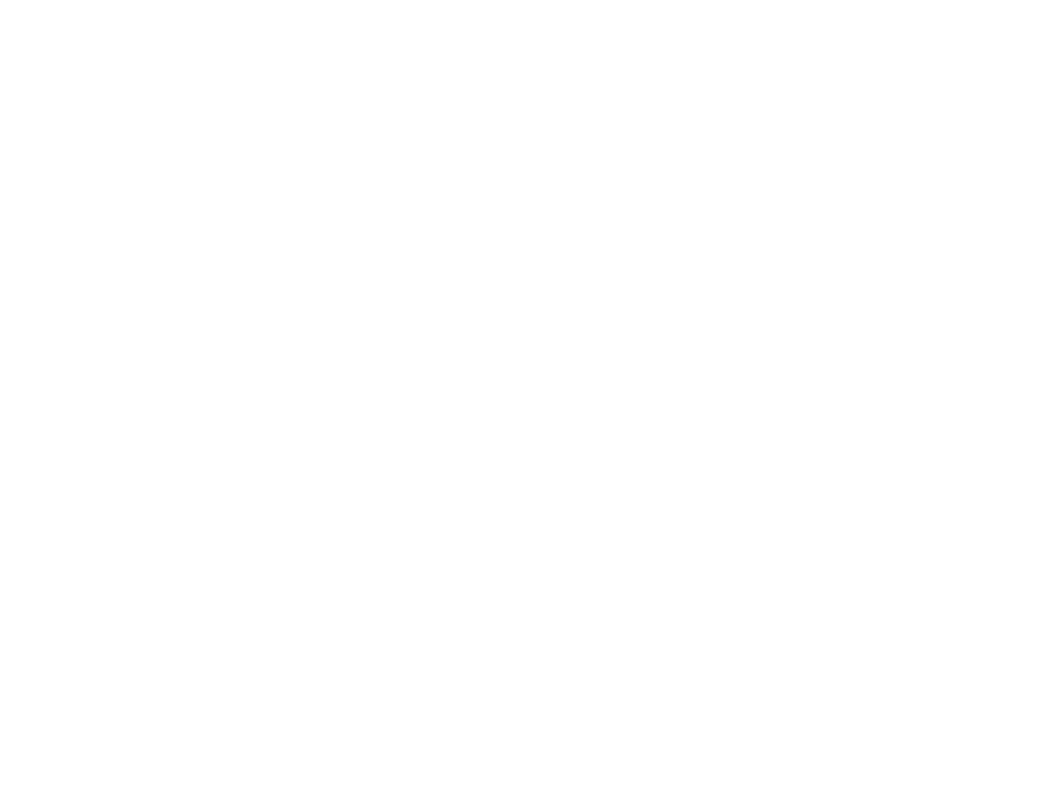
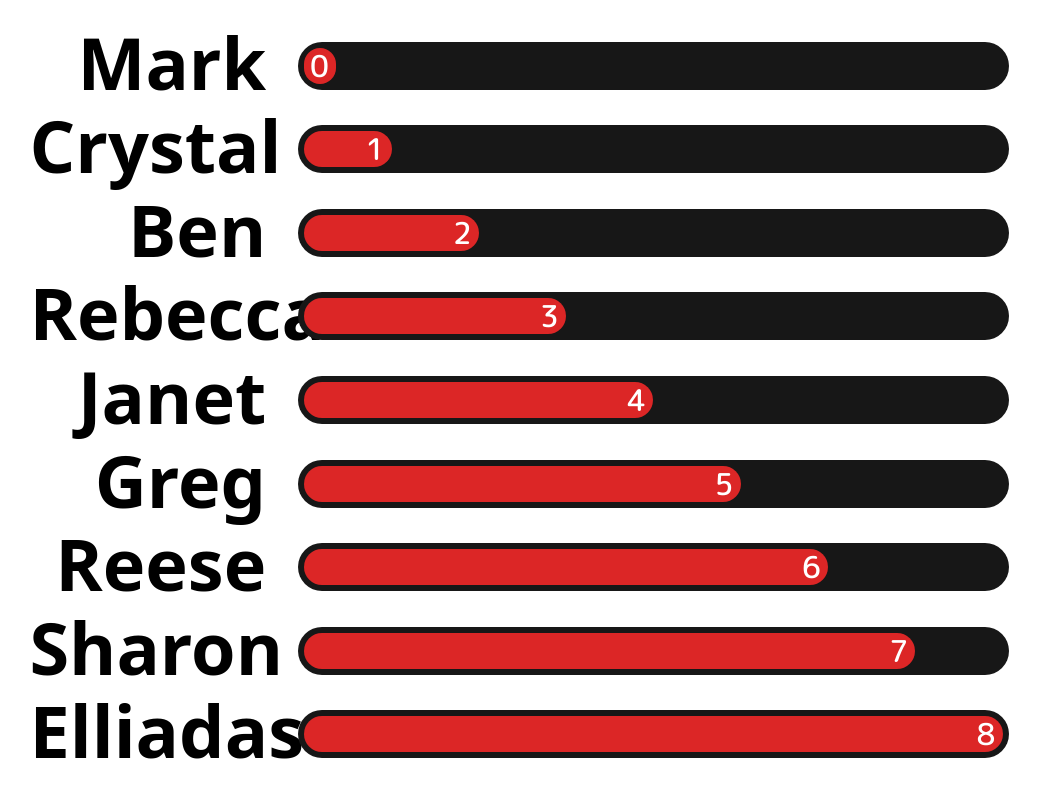
Before and after one commit to ncovercash/scoreboard, a React (Create React App) app: page / in a window 1280 px wide. Shown: the whole page, without its empty margins (121-1161 px from the left). Built offline with nearby package versions, Linux system fonts and the light colour scheme; a web font is replaced by a local one.

Commit message:
Add base scoreboard components

```diff
--- a/src/App.tsx
+++ b/src/App.tsx
@@ -2,7 +2,7 @@
 
 export default function App() {
   return (
-    <div className="App p-6">
+    <div className="App py-6 px-12 h-screen">
       <Scoreboard />
     </div>
   );
--- /dev/null
+++ b/src/ScoreBar.tsx
@@ -0,0 +1,29 @@
+import { FunctionComponent } from "react";
+
+interface Props {
+  score: number;
+  maxScore: number;
+}
+
+const ScoreBar: FunctionComponent<Props> = (props: Props) => {
+  return (
+    <div className="h-12 w-full rounded-full bg-neutral-900">
+      <div
+        className="h-9 ml-1.5 mt-1.5 rounded-full bg-red-600 flex items-center justify-end"
+        style={{
+          minWidth: "2rem",
+          width: `calc(calc(100% - 0.75rem) * ${props.score / props.maxScore})`,
+        }}
+      >
+        <p
+          className="text-white font-round font-medium text-3xl"
+          style={{ paddingRight: "0.45rem" }}
+        >
+          {props.score}
+        </p>
+      </div>
+    </div>
+  );
+};
+
+export default ScoreBar;
--- a/src/Scoreboard.tsx
+++ b/src/Scoreboard.tsx
@@ -1,3 +1,17 @@
+import ScoreboardRow from "./ScoreboardRow";
+
 export default function Scoreboard() {
-  return <div />;
+  return (
+    <div className="flex flex-col h-full">
+      <ScoreboardRow playerName="Mark" score={0} maxScore={8} />
+      <ScoreboardRow playerName="Crystal" score={1} maxScore={8} />
+      <ScoreboardRow playerName="Ben" score={2} maxScore={8} />
+      <ScoreboardRow playerName="Rebecca" score={3} maxScore={8} />
+      <ScoreboardRow playerName="Janet" score={4} maxScore={8} />
+      <ScoreboardRow playerName="Greg" score={5} maxScore={8} />
+      <ScoreboardRow playerName="Reese" score={6} maxScore={8} />
+      <ScoreboardRow playerName="Sharon" score={7} maxScore={8} />
+      <ScoreboardRow playerName="Elliadas" score={8} maxScore={8} />
+    </div>
+  );
 }
--- /dev/null
+++ b/src/ScoreboardRow.tsx
@@ -0,0 +1,43 @@
+import { FunctionComponent } from "react";
+import ScoreBar from "./ScoreBar";
+
+interface Props {
+  playerName: string;
+  score: number;
+  maxScore: number;
+  highlight?: number;
+}
+
+export const highlights = [
+  "bg-transparent",
+  "bg-red-300",
+  "bg-orange-300",
+  "bg-lime-300",
+  "bg-blue-300",
+];
+
+const ScoreboardRow: FunctionComponent<Props> = ({
+  playerName,
+  score,
+  maxScore,
+  highlight = 0,
+}: Props) => {
+  return (
+    <>
+      <div
+        className={`flex-1 flex justify-center align-center ${highlights[highlight]}`}
+      >
+        <div className="w-1/5 flex flex-col justify-center">
+          <h1 className="font-heading font-bold text-7xl text-right pb-2">
+            {playerName}
+          </h1>
+        </div>
+        <div className="h-full w-3/5 ml-8 flex flex-col justify-center">
+          <ScoreBar score={score} maxScore={maxScore} />
+        </div>
+      </div>
+    </>
+  );
+};
+
+export default ScoreboardRow;
```
